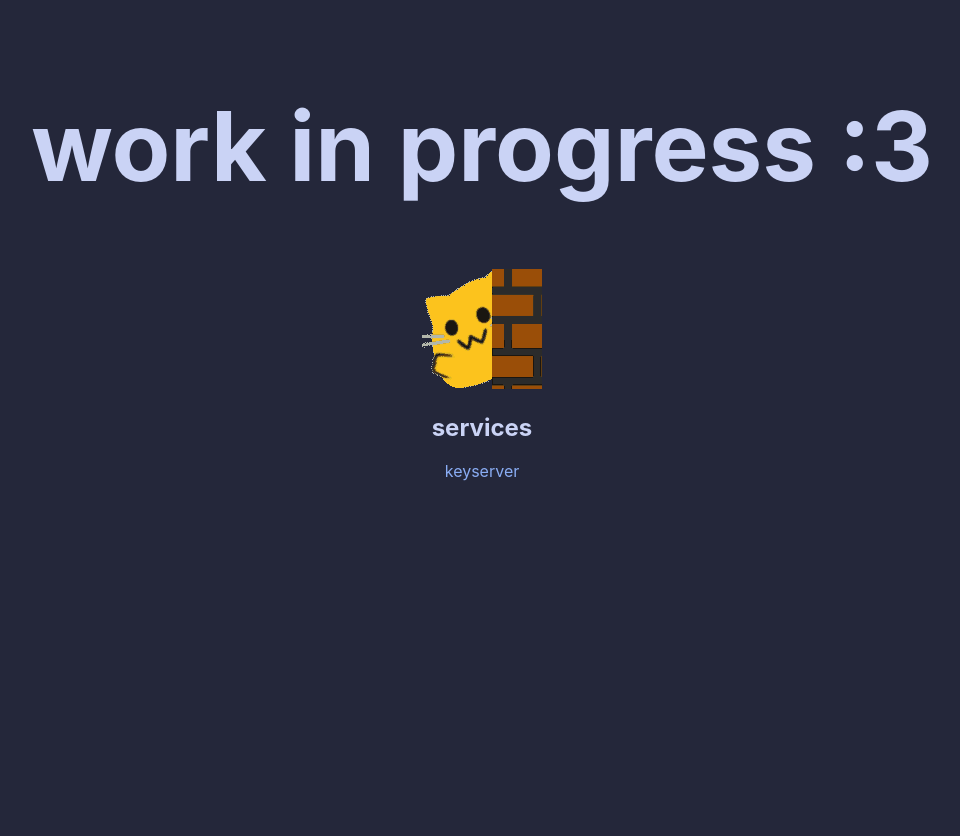
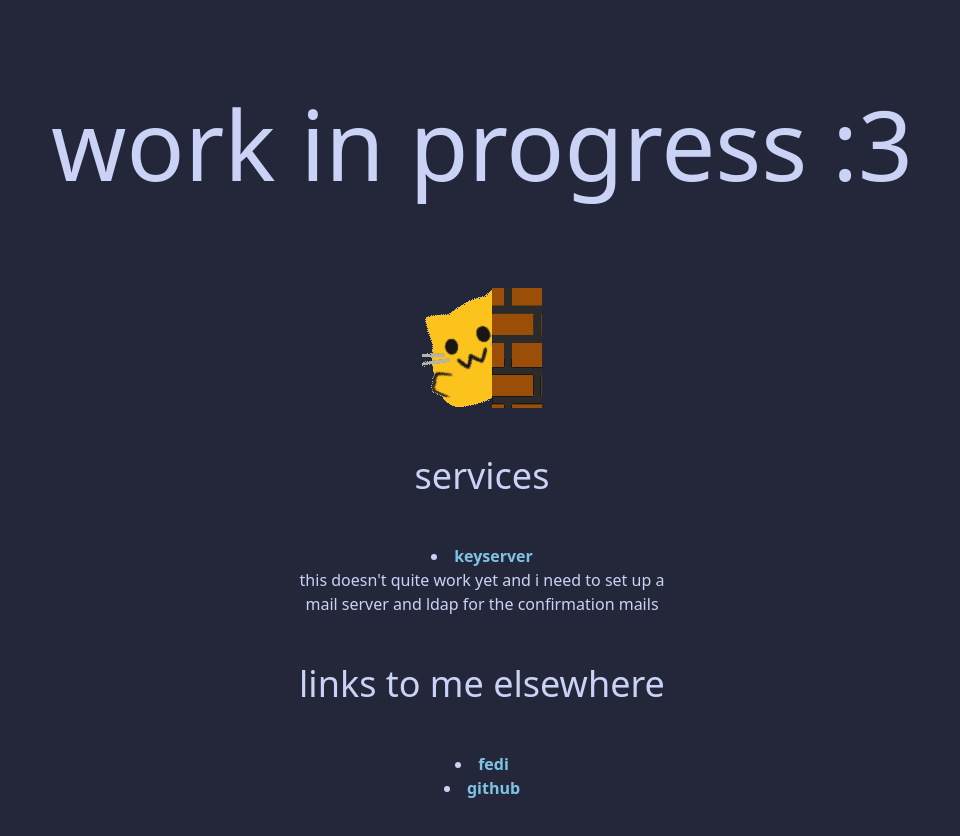
Before and after one commit to git-girl/website, a Svelte app: page / in a window 1280 px wide. Shown: the top 836 px of the page, without its empty margins (158-1118 px from the left). Before the commit the page ends 800 px from the top, so only its background shows below. Built offline with nearby package versions, Linux system fonts and the light colour scheme.

Commit message:
feat: setup tailwind with some baseline styles

```diff
--- /dev/null
+++ b/postcss.config.js
@@ -0,0 +1,6 @@
+module.exports = {
+  plugins: {
+    tailwindcss: {},
+    autoprefixer: {},
+  }
+}
--- a/public/global.css
+++ /dev/null
@@ -1,93 +0,0 @@
-:root {
-    --rosewater:    #f4dbd6;
-    --flamingo:     #f0c6c6;
-    --pink:         #f5bde6;
-    --mauve:        #c6a0f6;
-    --red:          #ed8796;
-    --maroon:       #ee99a0;
-    --peach:        #f5a97f;
-    --yellow:       #eed49f;
-    --green:        #a6da95;
-    --teal:         #8bd5ca;
-    --sky:          #91d7e3;
-    --sapphire:     #7dc4e4;
-    --blue:         #8aadf4;
-    --lavender:     #b7bdf8;
-    --text:         #cad3f5;
-    --subtext1:     #b8c0e0;
-    --subtext0:     #a5adcb;
-    --overlay2:     #939ab7;
-    --overlay1:     #8087a2;
-    --overlay0:     #6e738d;
-    --surface2:     #5b6078;
-    --surface1:     #494d64;
-    --surface0:     #363a4f;
-    --base:         #24273a;
-    --mantle:       #1e2030;
-    --crust:        #181926;
-}
-
-html, body {
-    position: relative;
-    width: 100%;
-    height: 100%;
-    background-color: var(--base);
-}
-
-body {
-    color: var(--text);
-    margin: 0;
-    padding: 8px;
-    box-sizing: border-box;
-    font-family: -apple-system, BlinkMacSystemFont, "Segoe UI", Roboto, Oxygen-Sans, Ubuntu, Cantarell, "Helvetica Neue", sans-serif;
-}
-
-a {
-    color: var(--blue);
-    text-decoration: none;
-}
-
-a:hover {
-    text-decoration: underline;
-}
-
-a:visited {
-    color: var(--mauve);
-}
-
-label {
-    display: block;
-}
-
-input, button, select, textarea {
-    font-family: inherit;
-    font-size: inherit;
-    -webkit-padding: 0.4em 0;
-    padding: 0.4em;
-    margin: 0 0 0.5em 0;
-    box-sizing: border-box;
-    border: 1px solid #ccc;
-    border-radius: 2px;
-}
-
-input:disabled {
-    color: var(--text);
-}
-
-button {
-    color: var(--text);
-    background-color: var(--rosewater);
-    outline: none;
-}
-
-button:disabled {
-    color: var(--overlay0);
-}
-
-button:not(:disabled):active {
-    background-color: blue;
-}
-
-button:focus {
-    border-color: blue;
-}
--- a/public/index.html
+++ b/public/index.html
@@ -7,7 +7,6 @@
 	<title>lotta.gay</title>
 
 	<link rel='icon' type='image/png' href='/favicon.ico'>
-	<link rel='stylesheet' href='/global.css'>
 	<link rel='stylesheet' href='/build/bundle.css'>
 
 	<script defer src='/build/bundle.js'></script>
--- a/rollup.config.js
+++ b/rollup.config.js
@@ -40,7 +40,15 @@ export default {
     },
     plugins: [
         svelte({
-			preprocess: sveltePreprocess({ sourceMap: !production }),
+            preprocess: sveltePreprocess({
+                sourceMap: !production,
+                postcss: {
+                    plugins: [
+                        require("tailwindcss"),
+                        require("autoprefixer"),
+                    ],
+                },
+            }),
             compilerOptions: {
                 // enable run-time checks when not in production
                 dev: !production
@@ -59,6 +67,8 @@ export default {
             browser: true,
             dedupe: ['svelte']
         }),
+        // WARN: postcss must be defined before commonjs plugin
+        // https://stackoverflow.com/questions/64059355/how-to-configure-rollup-and-postcss-to-bundle-less-and-css-tailwind
         commonjs(),
         typescript({
             sourceMap: !production,
--- a/src/App.svelte
+++ b/src/App.svelte
@@ -1,9 +1,9 @@
 <script lang="ts">
-    export let name: string;
+    export let title: string;
 </script>
 
 <main>
-    <h1>work in progress :3</h1>
+    <h1>{title}</h1>
     <img
         src="images/A_BlobCat_PeekWave.gif"
         alt="A blob cat gif where blob cat peaks from behind a brick wall waving"
@@ -11,27 +11,82 @@
 
     <h2>services</h2>
 
-    <a href="https://keys.lotta.gay">keyserver</a>
+    <ul role="list">
+        <li>
+            <a href="https://keys.lotta.gay">keyserver</a>
+            <p>
+            this doesn't quite work yet and i need to set up a
+            <br />
+            mail server and ldap for the confirmation mails
+            </p>
+        </li>
+    </ul>
+
+    <h2>links to me elsewhere</h2>
+    <ul role="list">
+        <li class="">
+            <a href="https://blahaj.zone/@cherry">fedi</a>
+        </li>
+        <li>
+            <a href="https://github.com/git-girl">github</a>
+        </li>
+    </ul>
 </main>
 
-<style>
-    main {
-        text-align: center;
-        padding: 1em;
-        max-width: 240px;
-        margin: 0 auto;
-    }
+<style global lang="postcss">
+    @tailwind base;
+    @tailwind components;
+    @tailwind utilities;
 
-    h1 {
-        color: var(--text);
-        text-transform: lowercase;
-        font-size: 6em;
-        font-weight: bold;
-    }
+    @layer components {
+        h1 {
+            @apply m-24;
+            @apply text-6xl;
+            @apply lg:text-8xl;
+        }
 
-    @media (min-width: 640px) {
+        h2 {
+            @apply text-4xl;
+            @apply m-12;
+        }
+
+        h3 {
+            @apply text-2xl;
+            @apply m-6;
+        }
+
+        ul {
+            @apply list-disc;
+            @apply list-inside;
+        }
+
+        html, body {
+            @apply text-center;
+            @apply text-text;
+            @apply bg-base;
+            @apply h-full;
+            @apply w-full;
+            @apply font-sans;
+            @apply font-normal;
+            @apply hyphens-auto;
+        }
+
+        img {
+            @apply mx-auto;
+        }
+
         main {
-            max-width: none;
+            @apply h-full;
+            @apply my-auto;
+        }
+
+        a {
+            @apply text-sapphire;
+            @apply font-bold;
+            @apply decoration-2;
+            @apply hover:underline;
+            @apply focus:underline;
+            @apply visited:text-mauve;
         }
     }
 </style>
--- a/src/main.ts
+++ b/src/main.ts
@@ -3,7 +3,7 @@ import App from './App.svelte';
 const app = new App({
 	target: document.body,
 	props: {
-		name: 'world'
+		title: 'work in progress :3'
 	}
 });
 
--- /dev/null
+++ b/tailwind.config.js
@@ -0,0 +1,48 @@
+const production = !process.env.ROLLUP_WATCH;
+
+module.exports = {
+    future: {
+        purgeLayersByDefault: true,
+        removeDeprecatedGapUtilities: true,
+    },
+    plugins: [
+
+    ],
+    purge: {
+        content: [
+            "./src/**/*.svelte",
+
+        ],
+        enabled: production // disable purge in dev
+    },
+    theme: {
+        colors: {
+            rosewater: '#f4dbd6',
+            flamingo: '#f0c6c6',
+            pink: '#f5bde6',
+            mauve: '#c6a0f6',
+            red: '#ed8796',
+            maroon: '#ee99a0',
+            peach: '#f5a97f',
+            yellow: '#eed49f',
+            green: '#a6da95',
+            teal: '#8bd5ca',
+            sky: '#91d7e3',
+            sapphire: '#7dc4e4',
+            blue: '#8aadf4',
+            lavender: '#b7bdf8',
+            text: '#cad3f5',
+            subtext1: '#b8c0e0',
+            subtext0: '#a5adcb',
+            overlay2: '#939ab7',
+            overlay1: '#8087a2',
+            overlay0: '#6e738d',
+            surface2: '#5b6078',
+            surface1: '#494d64',
+            surface0: '#363a4f',
+            base: '#24273a',
+            mantle: '#1e2030',
+            crust: '#181926'
+        }
+    }
+};
```
Also changed, not shown: package.json (+7 -3 lines), 2 other files (tests, documents, lock files or other folders). Lines whose indentation alone changed are shown as unchanged.
